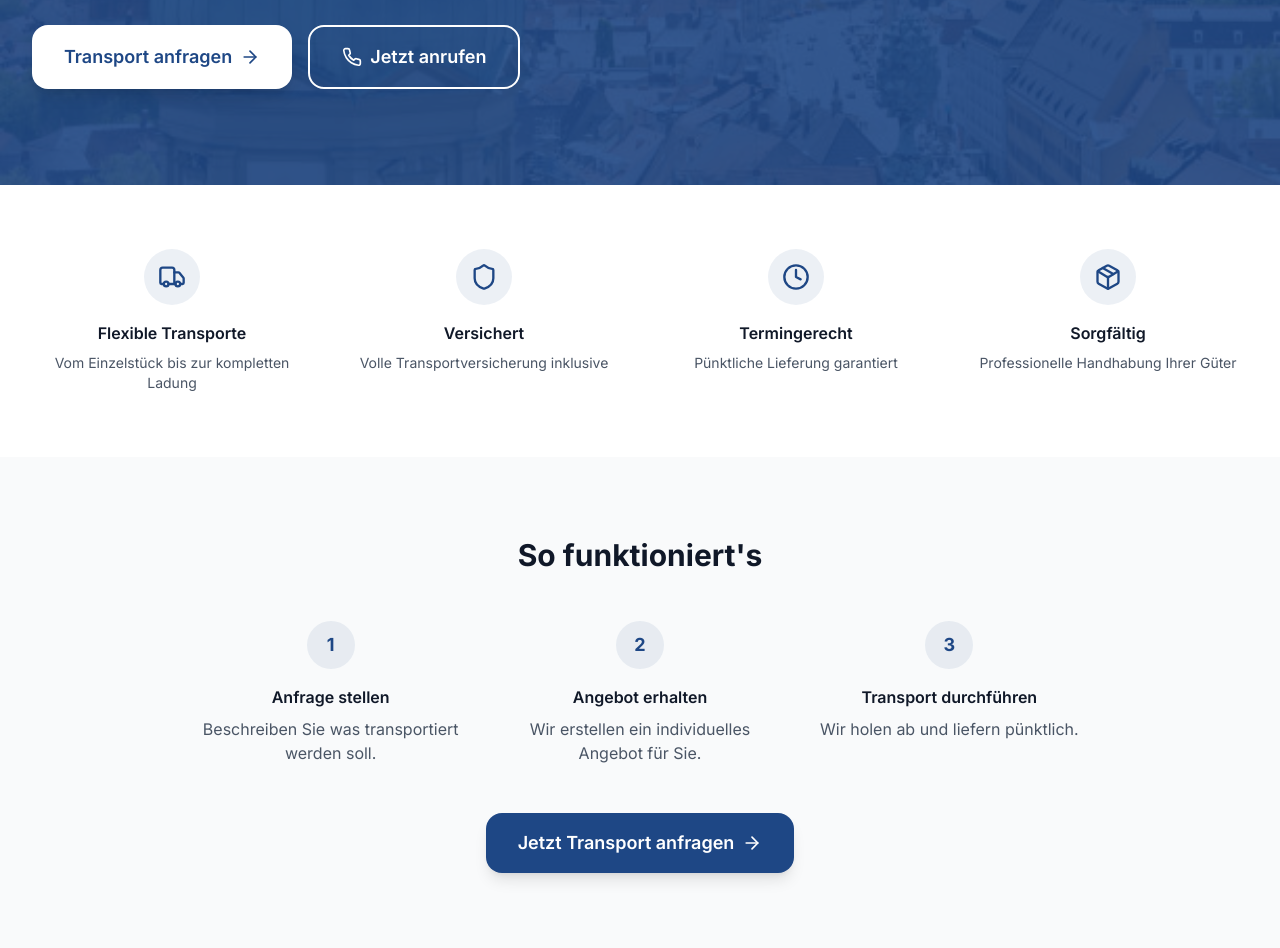
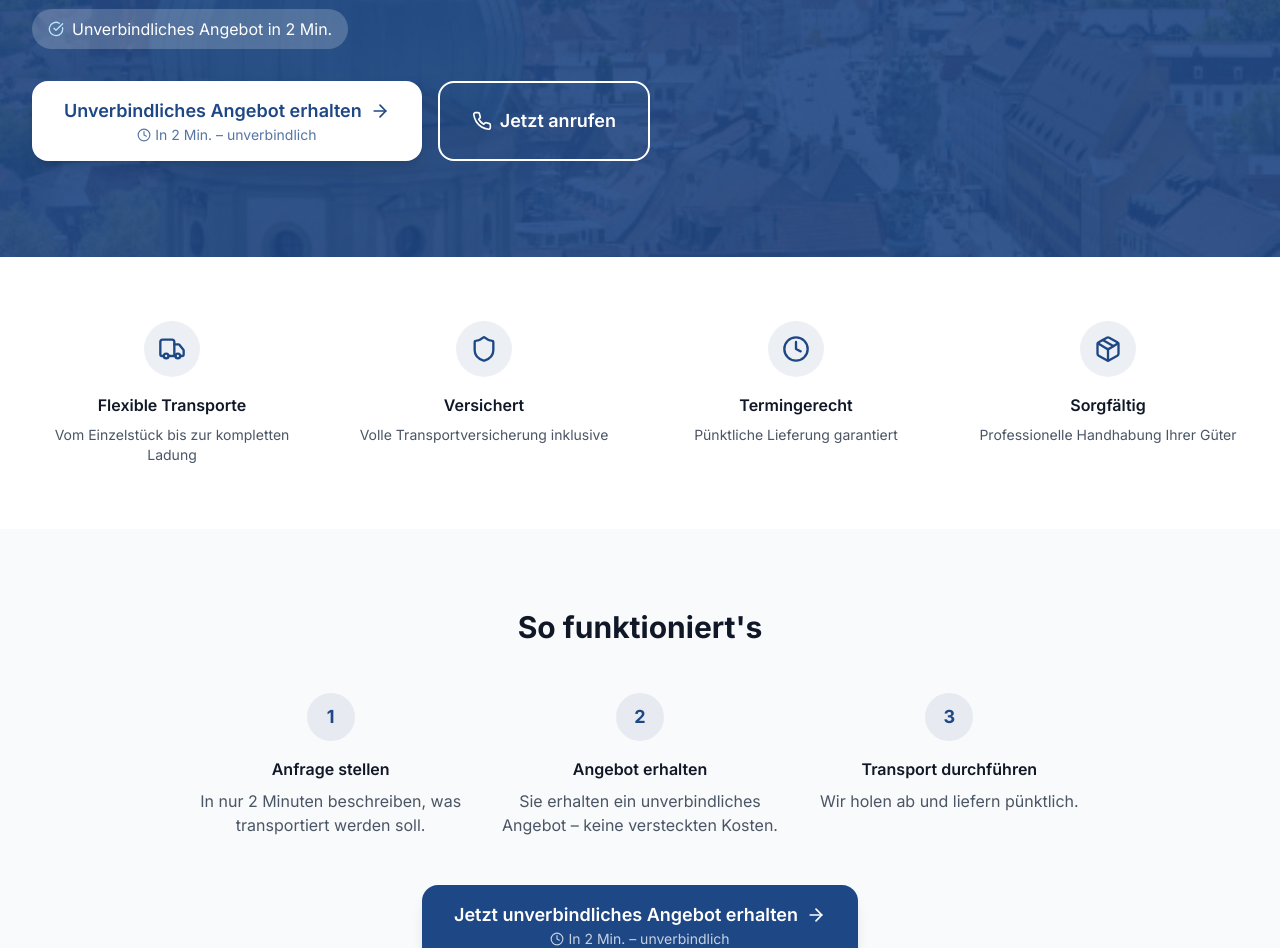
Before and after one commit to Felixrelo/DAG, a Next.js app: page /transport in a window 1280 px wide. Shown: the part 500-1448 px from the top of the page. Built offline with nearby package versions, Linux system fonts and the light colour scheme.

Commit message:
CTA: add 2min clock icon + unverbindlich subtitle to reduce friction

```diff
--- a/app/transport/page.tsx
+++ b/app/transport/page.tsx
@@ -51,7 +51,7 @@ export default function TransportPage() {
                 Als bayerisches Transportunternehmen kennen wir jede Straße.
               </p>
               <div className="flex flex-wrap gap-4 mb-8">
-                {["Versichert", "Termingerecht", "Faire Preise"].map((badge) => (
+                {["Versichert", "Termingerecht", "Faire Preise", "Unverbindliches Angebot in 2 Min."].map((badge) => (
                   <div key={badge} className="flex items-center gap-2 bg-white/20 px-4 py-2 rounded-full">
                     <CheckCircle className="h-4 w-4 text-sky-200" />
                     <span>{badge}</span>
@@ -61,10 +61,11 @@ export default function TransportPage() {
               <div className="flex flex-col sm:flex-row gap-4">
                 <button
                   onClick={() => setIsDialogOpen(true)}
-                  className="inline-flex items-center justify-center bg-white px-8 py-4 rounded-2xl font-semibold text-lg hover:bg-white/90 transition-colors shadow-lg"
+                  className="inline-flex flex-col items-center justify-center bg-white px-8 py-4 rounded-2xl font-semibold hover:bg-white/90 transition-colors shadow-lg"
                   style={{ color: primaryColor }}
                 >
-                  Transport anfragen <ArrowRight className="ml-2 h-5 w-5" />
+                  <span className="flex items-center text-lg">Unverbindliches Angebot erhalten <ArrowRight className="ml-2 h-5 w-5" /></span>
+                  <span className="flex items-center text-sm font-normal opacity-75"><Clock className="h-3.5 w-3.5 mr-1" />In 2 Min. – unverbindlich</span>
                 </button>
                 <a
                   href={`tel:${brandConfig.company.phone}`}
@@ -104,14 +105,14 @@ export default function TransportPage() {
                   <span className="font-bold text-lg" style={{ color: primaryColor }}>1</span>
                 </div>
                 <h3 className="font-semibold text-gray-900 mb-2">Anfrage stellen</h3>
-                <p className="text-gray-600">Beschreiben Sie was transportiert werden soll.</p>
+                <p className="text-gray-600">In nur 2 Minuten beschreiben, was transportiert werden soll.</p>
               </div>
               <div className="text-center">
                 <div className="w-12 h-12 rounded-full flex items-center justify-center mx-auto mb-4" style={{ backgroundColor: `${primaryColor}15` }}>
                   <span className="font-bold text-lg" style={{ color: primaryColor }}>2</span>
                 </div>
                 <h3 className="font-semibold text-gray-900 mb-2">Angebot erhalten</h3>
-                <p className="text-gray-600">Wir erstellen ein individuelles Angebot für Sie.</p>
+                <p className="text-gray-600">Sie erhalten ein unverbindliches Angebot – keine versteckten Kosten.</p>
               </div>
               <div className="text-center">
                 <div className="w-12 h-12 rounded-full flex items-center justify-center mx-auto mb-4" style={{ backgroundColor: `${primaryColor}15` }}>
@@ -124,10 +125,11 @@ export default function TransportPage() {
             <div className="text-center mt-12">
               <button
                 onClick={() => setIsDialogOpen(true)}
-                className="inline-flex items-center justify-center text-white px-8 py-4 rounded-2xl font-semibold text-lg hover:opacity-90 transition-opacity shadow-lg"
+                className="inline-flex flex-col items-center justify-center text-white px-8 py-4 rounded-2xl font-semibold hover:opacity-90 transition-opacity shadow-lg"
                 style={{ backgroundColor: primaryColor }}
               >
-                Jetzt Transport anfragen <ArrowRight className="ml-2 h-5 w-5" />
+                <span className="flex items-center text-lg">Jetzt unverbindliches Angebot erhalten <ArrowRight className="ml-2 h-5 w-5" /></span>
+                <span className="flex items-center text-sm font-normal opacity-75"><Clock className="h-3.5 w-3.5 mr-1" />In 2 Min. – unverbindlich</span>
               </button>
             </div>
           </div>
--- a/components/hero.tsx
+++ b/components/hero.tsx
@@ -1,6 +1,6 @@
 "use client";
 
-import { CheckCircle, Phone, ArrowRight } from "lucide-react";
+import { CheckCircle, Phone, ArrowRight, Clock } from "lucide-react";
 import brandConfig from "@/brand.json";
 import { useLanguage } from "@/lib/language-context";
 
@@ -75,10 +75,16 @@ export function Hero() {
           <div className="flex flex-col sm:flex-row gap-4">
             <a
               href={ctaUrl}
-              className="inline-flex items-center justify-center bg-white px-8 py-4 rounded-2xl font-semibold text-lg hover:bg-white/90 transition-colors shadow-lg"
+              className="inline-flex flex-col items-center justify-center bg-white px-8 py-4 rounded-2xl font-semibold hover:bg-white/90 transition-colors shadow-lg"
               style={{ color: primaryColor }}
             >
-              {t.hero.cta} <ArrowRight className="ml-2 h-5 w-5" />
+              <span className="flex items-center text-lg">
+                {t.hero.cta} <ArrowRight className="ml-2 h-5 w-5" />
+              </span>
+              <span className="flex items-center text-sm font-normal opacity-70">
+                <Clock className="h-3.5 w-3.5 mr-1" />
+                {language === "de" ? "In 2 Min. – unverbindlich" : "In 2 min – non-binding"}
+              </span>
             </a>
             <a
               href={`tel:${brandConfig.company.phone}`}
--- a/components/mobile-cta.tsx
+++ b/components/mobile-cta.tsx
@@ -47,7 +47,7 @@ export function MobileCTA() {
           style={{ backgroundColor: secondaryColor }}
         >
           <ArrowRight className="w-5 h-5" />
-          <span className="text-xs font-medium">{t.cta.getQuote}</span>
+          <span className="text-xs font-medium">Unverbindliches Angebot</span>
         </a>
       </div>
     </div>
```
